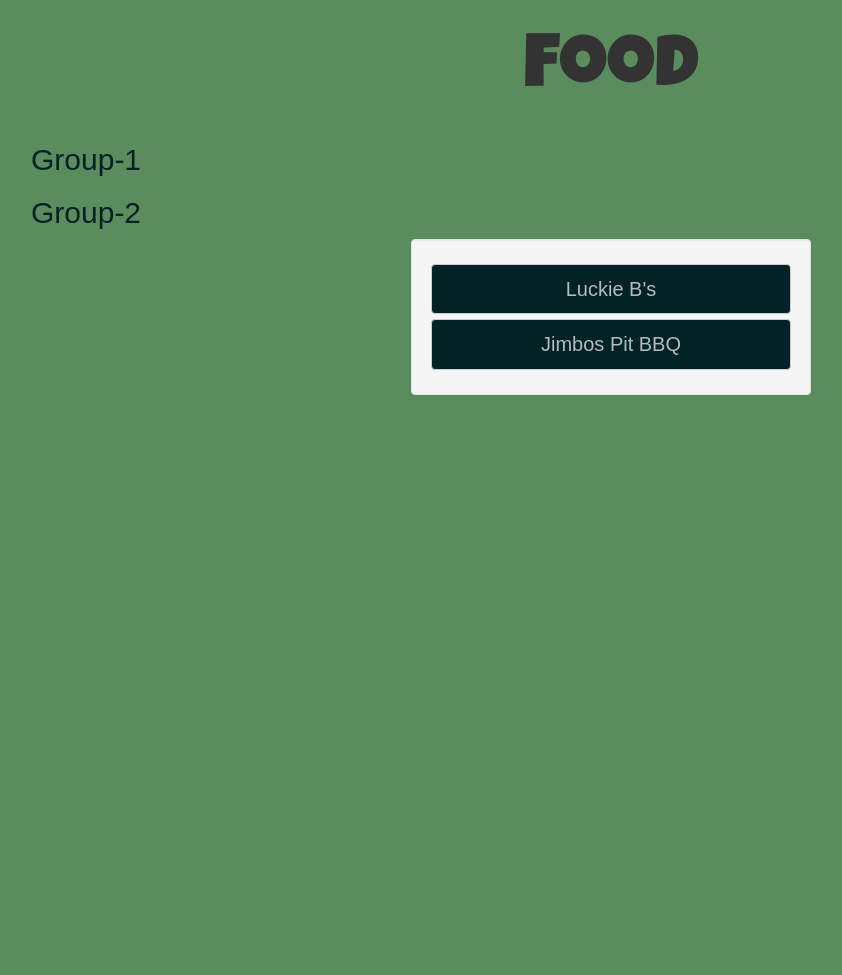
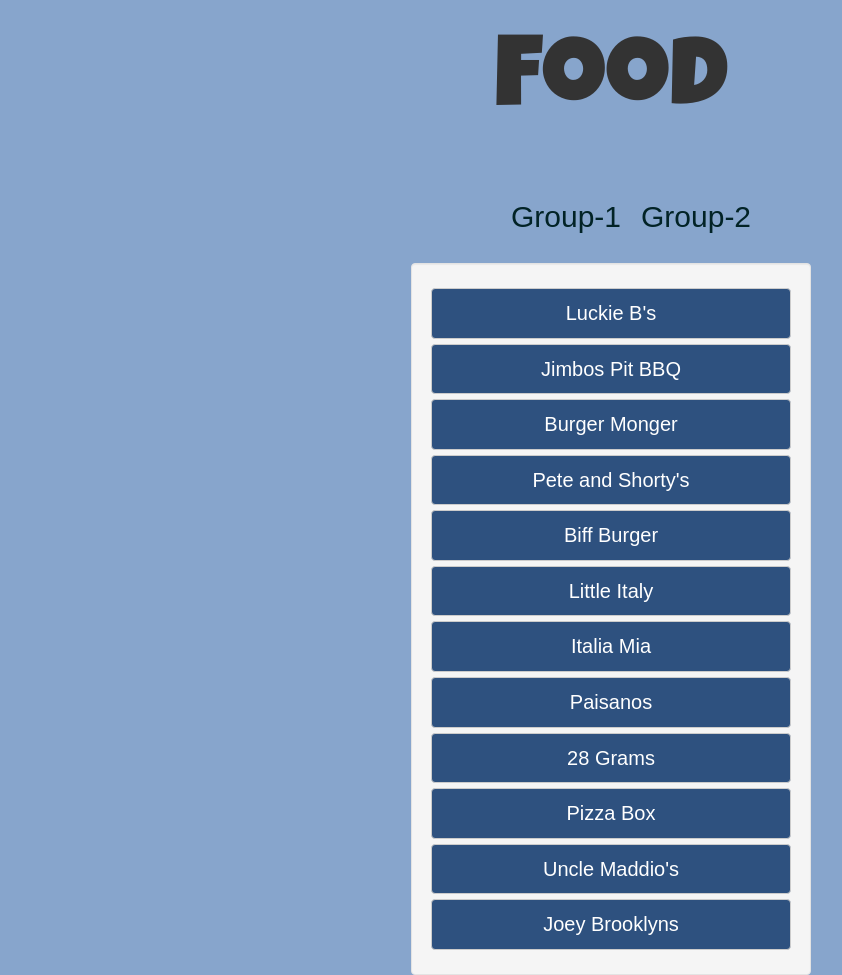
Before and after one commit to bdog72/food-dot-com, a React app: page /restaurants2 in a window 1280 px wide. Shown: the whole page, without its empty margins (29-871 px from the left). Before the commit the page ends 830 px from the top, so only its background shows below. Built offline with nearby package versions, Linux system fonts and the light colour scheme; some packages are replaced by stand-ins of ours.

Commit message:
added a new group of restaurants

```diff
--- a/src/components/Group2.js
+++ b/src/components/Group2.js
@@ -6,11 +6,41 @@
 export default class Group2 extends Component {
   render () {
     return <div className='well' style={WellStyles}>
-      <a href='http://luckiebs.com/'>
+      <a href='http://luckiebs.com'>
         <Button className='butt' block>Luckie B's</Button>
       </a>
-      <a href='http://www.jimbosbarbq.com/'>
+      <a href='http://www.jimbosbarbq.com'>
         <Button className='butt' block>Jimbos Pit BBQ</Button>
+      </a>
+      <a href='http://www.burgermonger.com'>
+        <Button className='butt' block>Burger Monger</Button>
+      </a>
+      <a href='http://www.peteandshortys.com'>
+        <Button className='butt' block>Pete and Shorty's</Button>
+      </a>
+      <a href='http://biffburgers.com'>
+        <Button className='butt' block>Biff Burger</Button>
+      </a>
+      <a href='https://tobysoriginallittleitalypizza.com'>
+        <Button className='butt' block>Little Italy</Button>
+      </a>
+      <a href='http://laitaliamia.com'>
+        <Button className='butt' block>Italia Mia</Button>
+      </a>
+      <a href='http://paisanospnp.com'>
+        <Button className='butt' block>Paisanos</Button>
+      </a>
+      <a href='http://www.28gramspizza.com'>
+        <Button className='butt' block>28 Grams</Button>
+      </a>
+      <a href='https://www.pizzabox727.com'>
+        <Button className='butt' block>Pizza Box</Button>
+      </a>
+      <a href='http://www.unclemaddios.com'>
+        <Button className='butt' block>Uncle Maddio's</Button>
+      </a>
+      <a href='http://joeybrooklynsfamouspizzakitchen.com'>
+        <Button className='butt' block>Joey Brooklyns</Button>
       </a>
     </div>
   }
--- a/src/styles/screen.scss
+++ b/src/styles/screen.scss
@@ -10,12 +10,12 @@
 body {
   margin: 20px;
   font: $base-text-size / 1 $base-font-family;
-  background-color: #5a8c5d;
+  background-color: #87a5cc;
 }
 
 h1 {
   text-align: center;
-  font-size: 75px;
+  font-size: 100px;
   margin: 30px 0;
   font-family: 'Luckiest Guy';
 }
@@ -24,13 +24,19 @@
   font-size: 20px;
   margin: 5px 0;
   padding: 10px;
-  color: #b5babf;
-  background-color: #022326;
+  color: white;
+  background-color: #2e517f;
   text-decoration: none;
 }
 
 ul {
   list-style: none;
+  display: flex;
+  justify-content: center;
+
+  li {
+    padding: 10px;
+  }
 }
 
 h2 {
@@ -41,3 +47,9 @@
 // #063331;
 // #314A4D;
 // #5A8C5D;
+
+// #809cc1;
+// #5da3ff;
+// #a9ceff;
+// #2e517f;
+// #87a5cc;
```
